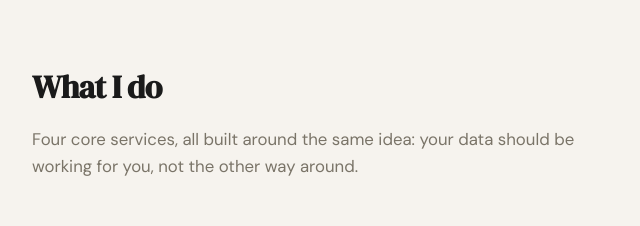
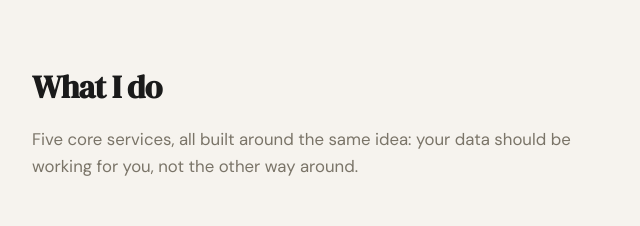
Before and after one commit to Doommen3/devin-data-site, a plain HTML site: page index.html in a window 1280 px wide. Shown: the part 820-1046 px from the top of the page, 160-800 px from the left. Drawn offline with Linux system fonts and the light colour scheme.

Commit message:
Fix typo

```diff
--- a/index.html
+++ b/index.html
@@ -312,7 +312,7 @@
 <!-- SERVICES -->
 <section id="services">
   <h2>What I do</h2>
-  <p class="section-sub">Four core services, all built around the same idea: your data should be working for you, not the other way around.</p>
+  <p class="section-sub">Five core services, all built around the same idea: your data should be working for you, not the other way around.</p>
   <div class="services-grid">
     <div class="service-card">
       <div class="icon">📊</div>
```
